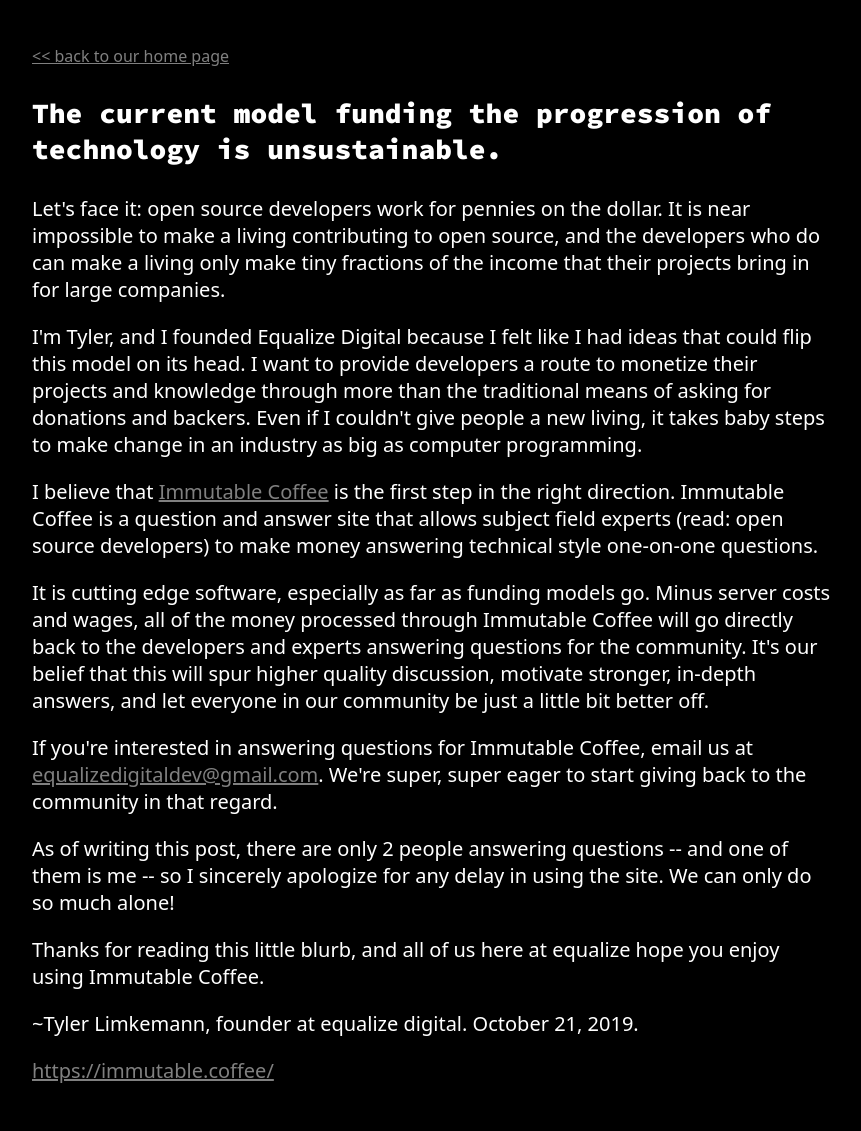
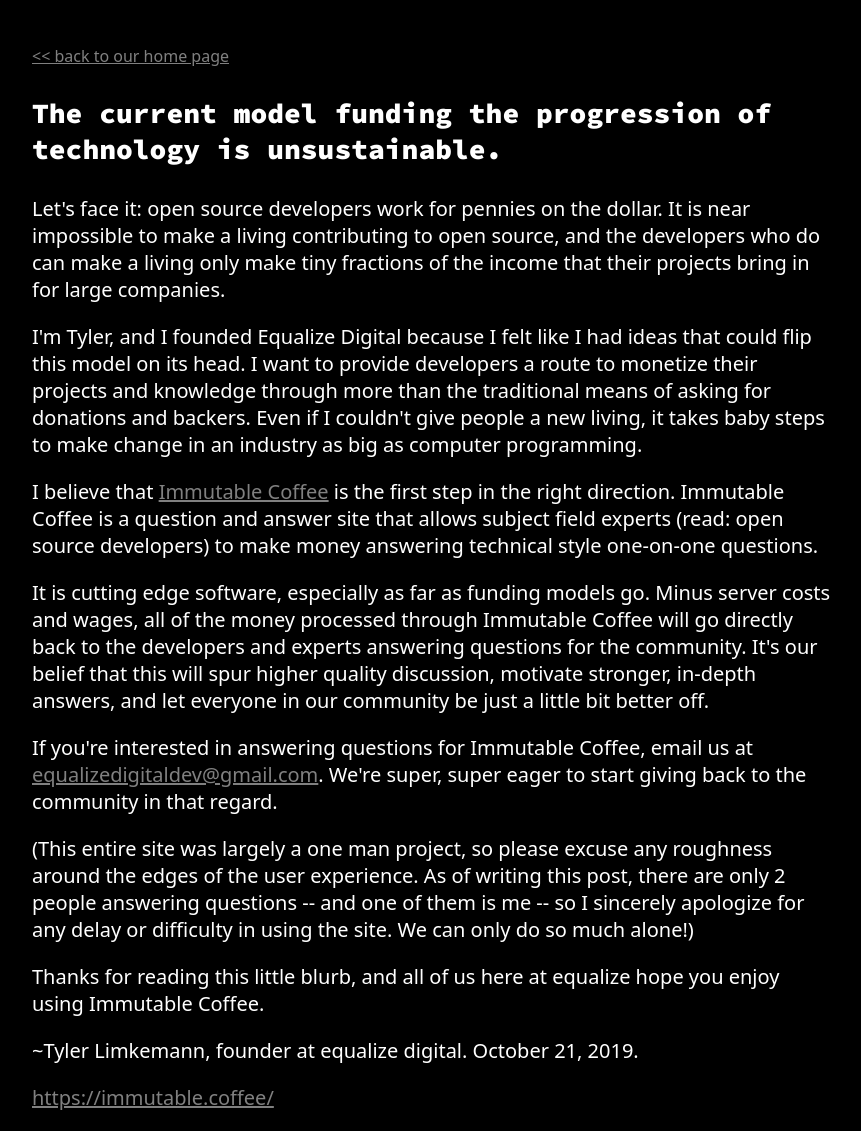
Before and after one commit to Equalize-Digital/Equalize-Digital.github.io, a Jekyll site: the page immutable-coffee.html, which Jekyll copies as it is, in a window 1280 px wide. Shown: the whole page, without its empty margins (208-1069 px from the left). Built offline with Jekyll 4.4.1, drawn with Linux system fonts in a browser that asks for light colours; before the commit the page ends 1104 px from its top, so only the background shows below that.

Commit message:
more more!

```diff
--- a/immutable-coffee.html
+++ b/immutable-coffee.html
@@ -48,7 +48,7 @@
     </p>
 
     <p>
-      As of writing this post, there are only 2 people answering questions -- and one of them is me -- so I sincerely apologize for any delay in using the site. We can only do so much alone!
+      (This entire site was largely a one man project, so please excuse any roughness around the edges of the user experience. As of writing this post, there are only 2 people answering questions -- and one of them is me -- so I sincerely apologize for any delay or difficulty in using the site. We can only do so much alone!)
     </p>
 
     <p>
```
